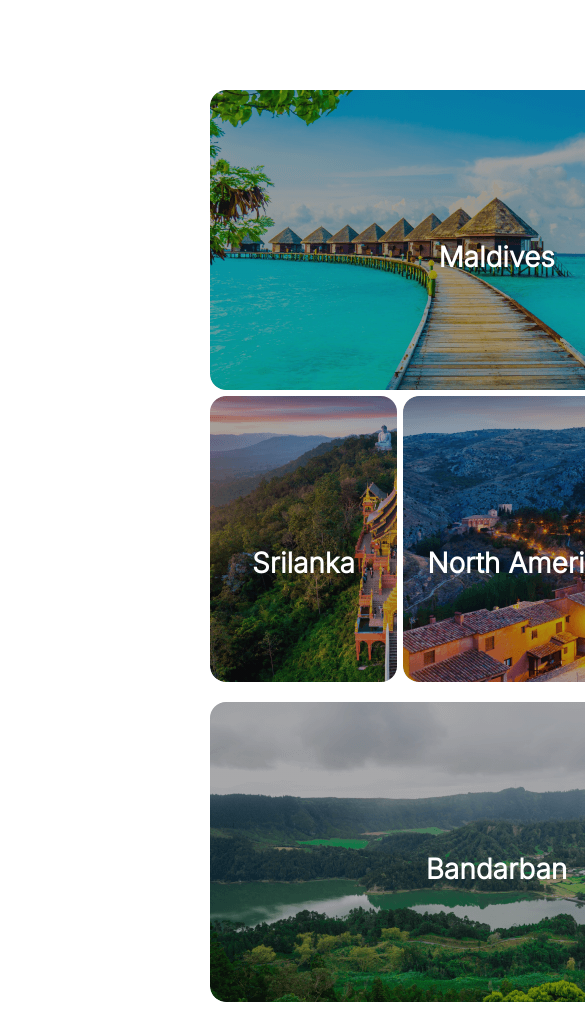
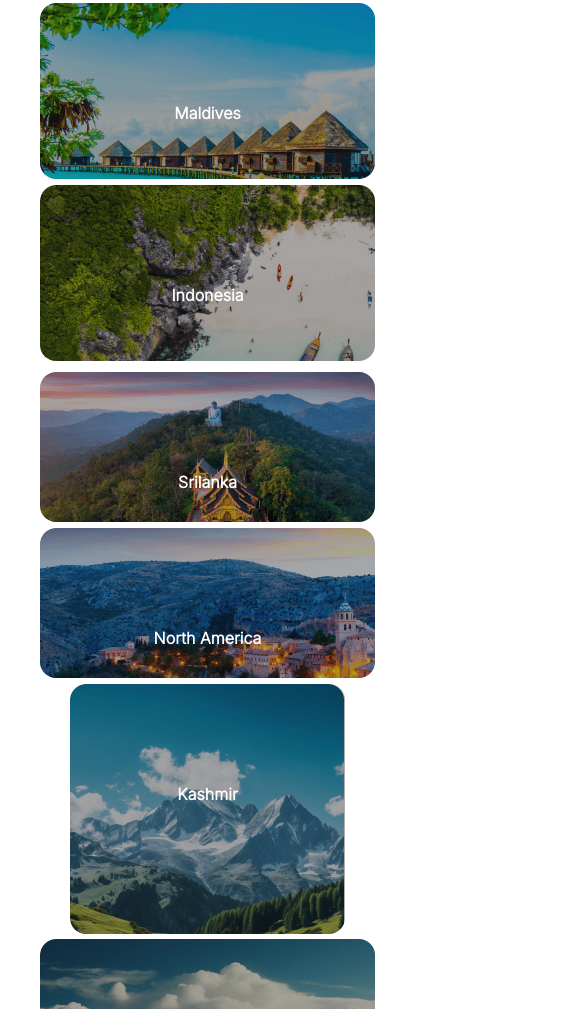
Before and after one commit to shanjida-alam/Travel-Blog, a plain HTML site: page index.html in a window 390 px wide. Shown: the part 2015-3024 px from the top of the page, 585 px wide, since content can reach past the window. Drawn offline with Linux system fonts and the light colour scheme.

Commit message:
added choose your place responsive style

```diff
--- a/styles/design.css
+++ b/styles/design.css
@@ -155,6 +155,9 @@
   height: 550px;
 }
 /* Choose our destination related styles */
+#destination {
+  width: 100%;
+}
 .destination-content h2 {
   color: #131318;
   text-align: center;
@@ -224,7 +227,7 @@
     url("../Images/Rectangle\ 6.png"), lightgray 50%;
   background-repeat: no-repeat;
   width: 374px;
-  height: 286px
+  height: 286px;
 }
 .destination-img .img-4 {
   background: linear-gradient(
@@ -334,6 +337,12 @@
 /* responsive */
 /* mobile device */
 @media screen and (max-width: 600px) {
+  body{
+    margin: 0;
+    padding: 0;
+    width: 100%;
+    height: 100%;
+  }
   .banner {
     width: 100%;
     height: 500px;
@@ -450,4 +459,52 @@
     width: 309px;
     margin-left: 50px;
   }
+  .destination-img div {
+    width: 335px;
+    height: 176px;
+  }
+  .destination-img {
+    display: flex;
+    flex-direction: column;
+    margin-top: -87px;
+    margin-left: 30px;
+    margin-right: 10px;
+    height: 100%;
+    width: 100%;
+  }
+  .collage-image {
+    flex-direction: column;
+    padding-top: 5px;
+    padding-bottom: 385px;
+  }
+  .destination-img .primary {
+    font-size: 1rem;
+    font-weight: 800;
+    margin-top: 100px;
+    margin-bottom: 30px;
+  }
+  .destination-img .img-3 {
+    width: 335px;
+    height: 176px;
+  }
+  .destination-img .img-4{
+    width: 335px;
+    height: 176px;
+  }
+  .destination-img .img-5{
+    width: 275px;
+    height: 176px;
+    padding-bottom: 100px;
+    background-repeat: no-repeat;
+    margin-left: 30px;
+  }
+  .destination-img .img-6{
+    padding-top: 100px;
+    width: 335px;
+    height: 176px;
+  }
+  .destination-img .img-7{
+    width: 335px;
+    height: 176px;
+  }
 }
```
